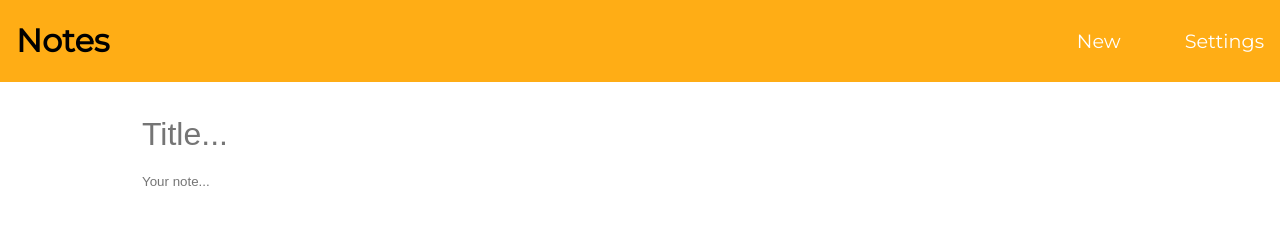
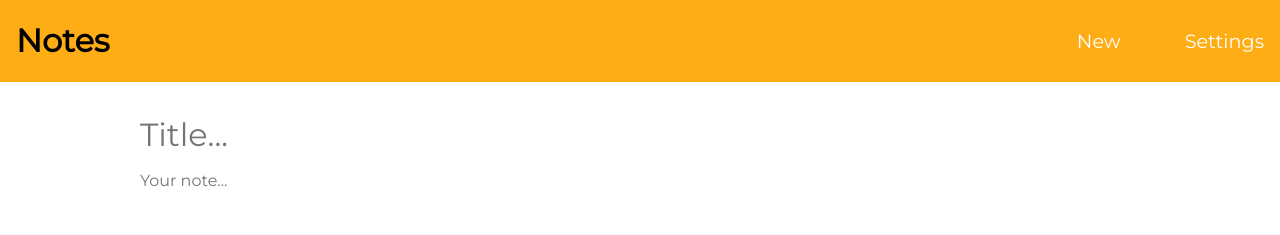
Before and after one commit to aj11131/note-editor, an Angular app: page /new in a window 1280 px wide. Shown: the top 235 px of the page. Built offline with nearby package versions, Linux system fonts and the light colour scheme.

Commit message:
updated new component

```diff
--- a/src/app/note-detail/note-detail.component.css
+++ b/src/app/note-detail/note-detail.component.css
@@ -35,6 +35,7 @@ textarea {
     font-family: 'Montserrat', sans-serif;
     resize: none;
     border: none;
+    font-size: 1rem;
 }:enabled {
   background-color: transparent;
 }
--- a/src/app/note-list/note-item/note-item.component.html
+++ b/src/app/note-list/note-item/note-item.component.html
@@ -1,7 +1,7 @@
 <div class="container" (click)="openDetails()">
 	<div class="header">
 		<div class="title">
-			{{ note.title }}
+			{{ titlePreview }}
 		</div>
 	</div>
 	<div class="content">
--- a/src/app/note-list/note-item/note-item.component.ts
+++ b/src/app/note-list/note-item/note-item.component.ts
@@ -11,7 +11,9 @@ export class NoteItemComponent implements OnInit {
   @Input() note: Note;
   @Input() index: number;
   bodyPreview: string;
+  titlePreview: string;
   previewLength = 140;
+  titlePreviewLength = 75;
 
   constructor(private router: Router) { }
 
@@ -21,6 +23,11 @@ export class NoteItemComponent implements OnInit {
     } else {
       this.bodyPreview = this.note.body.substring(0, this.previewLength);
     }
+    if (this.note.title.length > this.titlePreviewLength) {
+      this.titlePreview = this.note.title.substring(0, this.titlePreviewLength) + '...';
+    } else {
+      this.titlePreview = this.note.title.substring(0, this.titlePreviewLength);
+    }
   }
 
   // when a note is clicked in the list navigate to the id number so the note-detail component is displayed
--- a/src/app/note-list/note-list.component.css
+++ b/src/app/note-list/note-list.component.css
@@ -4,3 +4,7 @@
   max-width: 1000px;
   margin: 6em auto 0 auto;
 }
+
+.emptyMessage {
+  text-align: center;
+}
--- a/src/app/note-list/note-list.component.html
+++ b/src/app/note-list/note-list.component.html
@@ -1,3 +1,4 @@
 <div class="container">
+  <div class="emptyMessage" #emptyMessage>No notes to display. Create a new note, or add demo notes in settings.</div>
   <app-note-item *ngFor="let note of notes; index as i" [note]="note" [index] = i></app-note-item>
 </div>
--- a/src/app/note-list/note-list.component.ts
+++ b/src/app/note-list/note-list.component.ts
@@ -1,4 +1,4 @@
-import { Component, OnInit } from '@angular/core';
+import { Component, OnInit, ViewChild, ElementRef } from '@angular/core';
 import { NoteService } from '../shared/note.service';
 import { Note } from '../shared/note.model';
 
@@ -8,16 +8,22 @@ import { Note } from '../shared/note.model';
   styleUrls: ['./note-list.component.css']
 })
 export class NoteListComponent implements OnInit {
+  @ViewChild('emptyMessage', {static: true}) emptyMessage: ElementRef;
   notes: Note[];
   notesFilter: Note[];
 
   constructor(private noteService: NoteService) { }
 
-  //subscribe to the searchContents Subject in noteSerive. If input is detected the note array will be filtered to only those that contain the
   ngOnInit() {
     this.notes = this.noteService.getNotes();
     this.noteService.searchContents.subscribe(
+      // tslint:disable-next-line: max-line-length
       value => this.notes = this.noteService.getNotes().filter(element => element.body.toLowerCase().includes(value.toLowerCase()) || element.title.toLowerCase().includes(value.toLowerCase()))
-    )
+    );
+    if (this.notes.length === 0) {
+      this.emptyMessage.nativeElement.style.display = 'block';
+    } else {
+      this.emptyMessage.nativeElement.style.display = 'none';
+    }
   }
 }
--- a/src/app/note-new/note-new.component.css
+++ b/src/app/note-new/note-new.component.css
@@ -20,6 +20,20 @@ input {
   font-size: 2em;
 }
 
+textarea {
+  overflow: hidden;
+  padding: 0;
+  outline: none;
+  background-color: #D0D0D0;
+  width: 100%;
+  font-family: 'Montserrat', sans-serif;
+  resize: none;
+  border: none;
+  font-size: 1rem;
+}:enabled {
+background-color: transparent;
+}
+
 button {
   background: none;
 	color: inherit;
--- a/src/app/note-new/note-new.component.html
+++ b/src/app/note-new/note-new.component.html
@@ -4,13 +4,30 @@
     <div class="title">
       <label for="title">Title</label>
       <br>
-      <input type="text" id="title" ngModel name="title" placeholder="Title..." autocomplete="off" aria-required="">
+      <textarea
+      appTextareaAutoGrow
+      type="text"
+      name="title"
+      id="title"
+      class="title"
+      ngModel
+      placeholder = "Title..."
+      #titleInput>
+      </textarea>
     </div>
 
     <div class="content">
       <label for="content">Content</label>
       <br>
-      <input type="text" id="body" ngModel name="body" placeholder="Your note..." autocomplete="off" required>
+      <textarea
+      appTextareaAutoGrow
+      type="text"
+      name="body"
+      id="body"
+      ngModel
+      placeholder = "Your note..."
+      #bodyInput>
+    </textarea>
     </div>
 
     <button class="cancel-button" routerLink="../">Cancel</button>
--- a/src/app/settings/settings.component.html
+++ b/src/app/settings/settings.component.html
@@ -1,6 +1,6 @@
 
 <div class="container">
-  <button class="demo" (click)="setDemoNotes()">Add Demo notes</button>
+  <button class="demo" (click)="setDemoNotes()" routerLink="/">Add Demo notes</button>
   <br>
   <button class="delete" (click)="confirmDelete()">Delete all notes</button>
 </div>
```
